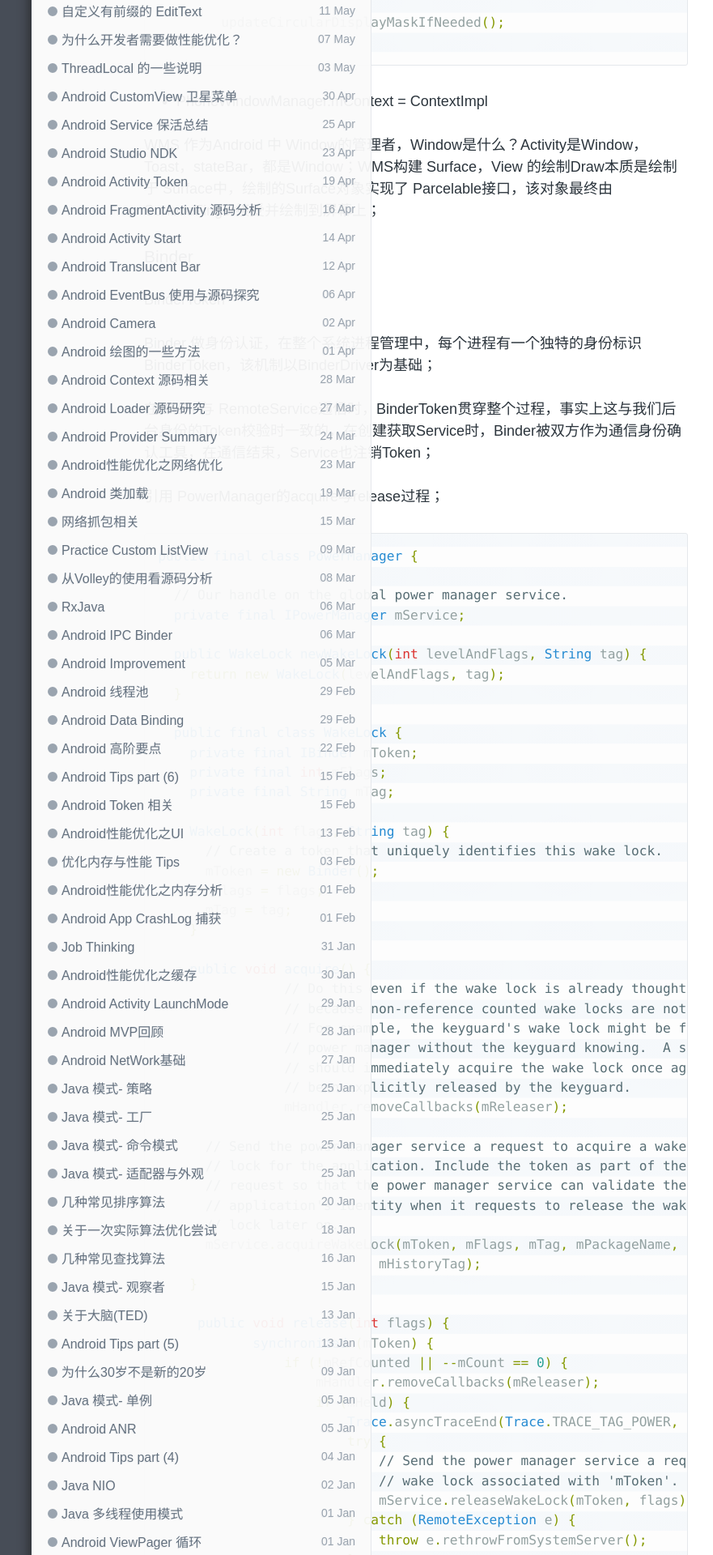
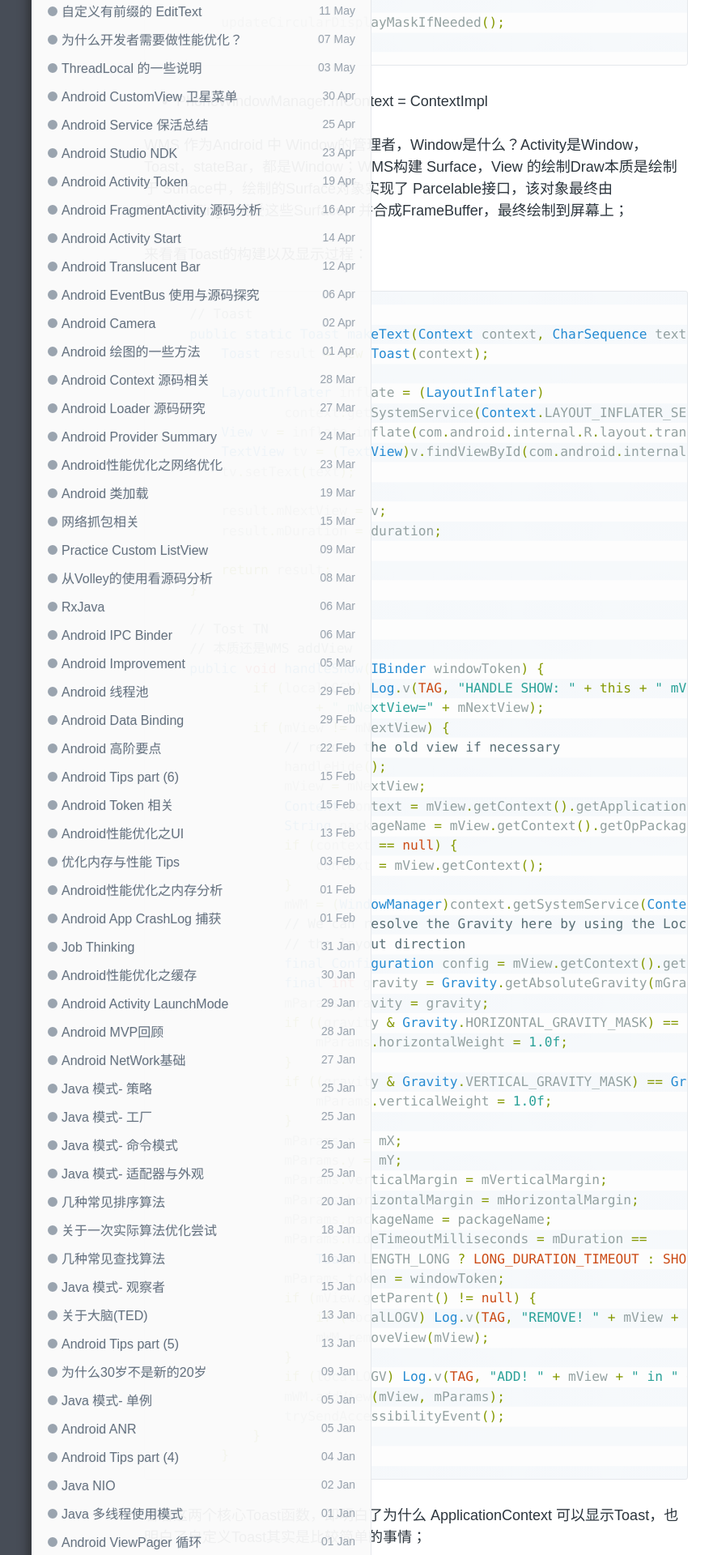
Before and after one commit to enlipan/enlipan.github.io, a Jekyll site: the page built from _posts/2017-07-18-android_wms_more.md, in a window 1280 px wide. Shown: the part 2667-4587 px from the top of the page at 81% size, without its empty margins (126-1007 px from the left). Built offline with Jekyll 4.4.1, drawn with Linux system fonts in a browser that asks for light colours; nearby versions of some CDN libraries; comment, search, counter and statistics services are not loaded; some of the changed text lies outside the part shown.

Commit message:
modify page wms

```diff
--- a/_posts/2017-07-18-android_wms_more.md
+++ b/_posts/2017-07-18-android_wms_more.md
@@ -125,16 +125,84 @@ AMS的构建如上，利用静态方法返回数组对象，由于WMS的构建
 
 * PhoneWindowManager.mContext = ContextImpl
 
-WMS 作为Android 中 Window的管理者，Window是什么？Activity是Window，Toast，stateBar，都是Window；WMS构建 Surface，View 的绘制Draw本质是绘制于 Surface中，绘制的Surface对象实现了 Parcelable接口，该对象最终由 SurfaceFinger接受并绘制到屏幕上；
+WMS 作为Android 中 Window的管理者，Window是什么？Activity是Window，Toast，stateBar，都是Window；WMS构建 Surface，View 的绘制Draw本质是绘制于 Surface中，绘制的Surface对象实现了 Parcelable接口，该对象最终由 SurfaceFinger接受这些Surface，并合成FrameBuffer，最终绘制到屏幕上；
 
+来看看Toast的构建以及显示过程：
 
+{% highlight java %}
+    // Toast
+    public static Toast makeText(Context context, CharSequence text, @Duration int duration) {
+        Toast result = new Toast(context);
+
+        LayoutInflater inflate = (LayoutInflater)
+                context.getSystemService(Context.LAYOUT_INFLATER_SERVICE);
+        View v = inflate.inflate(com.android.internal.R.layout.transient_notification, null);
+        TextView tv = (TextView)v.findViewById(com.android.internal.R.id.message);
+        tv.setText(text);
+
+        result.mNextView = v;
+        result.mDuration = duration;
+
+        return result;
+    }
+
+    // Tost TN
+    // 本质还是WMS addView
+    public void handleShow(IBinder windowToken) {
+            if (localLOGV) Log.v(TAG, "HANDLE SHOW: " + this + " mView=" + mView
+                    + " mNextView=" + mNextView);
+            if (mView != mNextView) {
+                // remove the old view if necessary
+                handleHide();
+                mView = mNextView;
+                Context context = mView.getContext().getApplicationContext();
+                String packageName = mView.getContext().getOpPackageName();
+                if (context == null) {
+                    context = mView.getContext();
+                }
+                mWM = (WindowManager)context.getSystemService(Context.WINDOW_SERVICE);
+                // We can resolve the Gravity here by using the Locale for getting
+                // the layout direction
+                final Configuration config = mView.getContext().getResources().getConfiguration();
+                final int gravity = Gravity.getAbsoluteGravity(mGravity, config.getLayoutDirection());
+                mParams.gravity = gravity;
+                if ((gravity & Gravity.HORIZONTAL_GRAVITY_MASK) == Gravity.FILL_HORIZONTAL) {
+                    mParams.horizontalWeight = 1.0f;
+                }
+                if ((gravity & Gravity.VERTICAL_GRAVITY_MASK) == Gravity.FILL_VERTICAL) {
+                    mParams.verticalWeight = 1.0f;
+                }
+                mParams.x = mX;
+                mParams.y = mY;
+                mParams.verticalMargin = mVerticalMargin;
+                mParams.horizontalMargin = mHorizontalMargin;
+                mParams.packageName = packageName;
+                mParams.hideTimeoutMilliseconds = mDuration ==
+                    Toast.LENGTH_LONG ? LONG_DURATION_TIMEOUT : SHORT_DURATION_TIMEOUT;
+                mParams.token = windowToken;
+                if (mView.getParent() != null) {
+                    if (localLOGV) Log.v(TAG, "REMOVE! " + mView + " in " + this);
+                    mWM.removeView(mView);
+                }
+                if (localLOGV) Log.v(TAG, "ADD! " + mView + " in " + this);
+                mWM.addView(mView, mParams);
+                trySendAccessibilityEvent();
+            }
+        }
+
+{% endhighlight %}
+
+看着这两个核心Toast函数，即明白了为什么 ApplicationContext 可以显示Toast，也明白了自定义Toast其实是比较简单的事情；
 
 ### Binder
 
+IBinder 接口：代表一种IPC的抽象，作为 RemoteService的 Proxy可以接受远程调用
+
+`IBinder b = ServiceManager.getService("activity");`
 
 #### BinderToken
 
-Binder 做身份认证，在整个系统进程管理中，每个进程有一个独特的身份标识BinderToken，该机制以BinderDriver为基础；
+Binder 做身份认证，在整个系统进程管理中，每个进程有一个独特的身份标识BinderToken，该机制以BinderDriver为基础；BinderDriver 保证了每一个Token对象在进程通信中的唯一性，以及合法性；
 
 在Client 与 RemoteService通信时，BinderToken贯穿整个过程，事实上这与我们后台身份的Token校验时一致的，在创建获取Service时，Binder被双方作为通信身份确认工具，在通信结束，Service也注销Token；
 
@@ -247,9 +315,11 @@ public final class PowerManager {
 
 Quote：
 
-[Android绘制优化----系统显示原理](https://zhuanlan.zhihu.com/p/27344882)
+[浅析Android的窗口](http://dev.qq.com/topic/5923ef85bdc9739041a4a798)
 
 [Android 显示原理简介](http://djt.qq.com/article/view/987)
+
+[Android绘制优化----系统显示原理](https://zhuanlan.zhihu.com/p/27344882)
 
 [Binders & Window Tokens](http://www.androiddesignpatterns.com/2013/07/binders-window-tokens.html)
 
```
